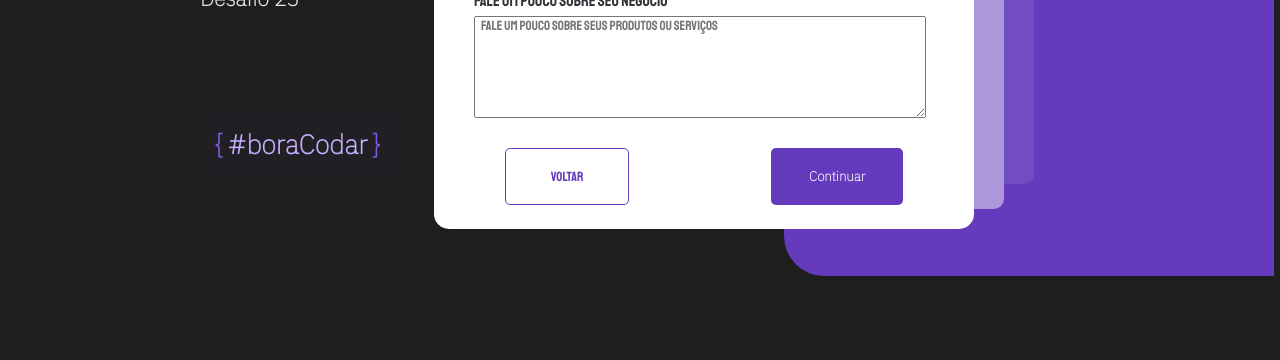
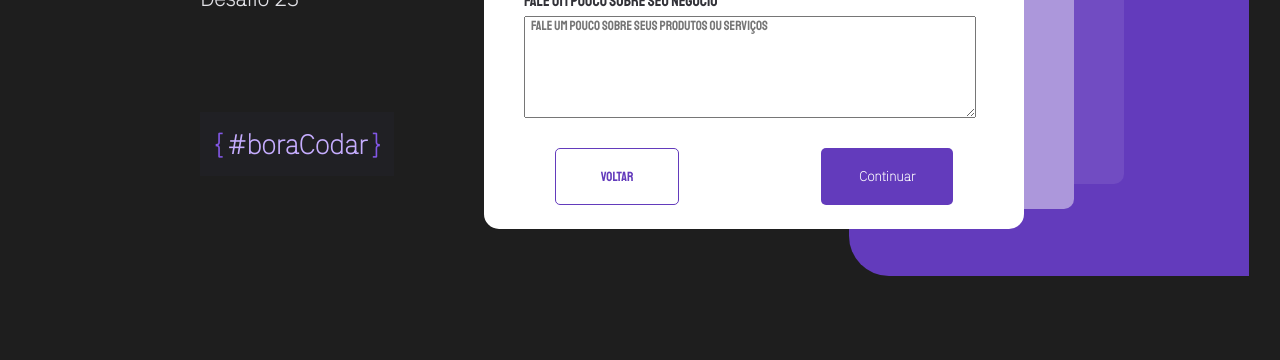
Before and after one commit to rafaelrvs/ProjetoRocketSeat, a plain HTML site: page index.html in a window 1280 px wide. Shown: the part 440-800 px from the top of the page. Drawn offline with Linux system fonts and the light colour scheme.

Commit message:
update
Atualizando container

```diff
--- a/style.css
+++ b/style.css
@@ -95,10 +95,10 @@ h3{
 
 #container2{
     height: 632px;
-    width: 490px;
+    width: 400px;
     border-radius: 40px 0px 0px 40px;
     background-color: #633BBC;
-
+    margin-right:25px ;
 
 }
 .container{
@@ -107,7 +107,7 @@ h3{
     height: 450px;
     width: 450px;
     background-color: #714CC2;
-    margin-right: 240px;
+    margin-right: 150px;
     margin-top: 90px;
     border-radius: 10px;
 }
@@ -116,7 +116,7 @@ h3{
     height: 500px;
     width: 200px;
     background-color: #AC97DB;
-    margin-right: 270px;
+    margin-right: 200px;
     margin-top: 65px;
     border-radius: 10px;
 }
@@ -125,7 +125,7 @@ h3{
     height: 540px;
     width: 540px;
     background-color: #FFFFFF;
-    margin-right: 300px;
+    margin-right: 250px;
     margin-top: 45px;
     border-radius: 15px;
 }
```
